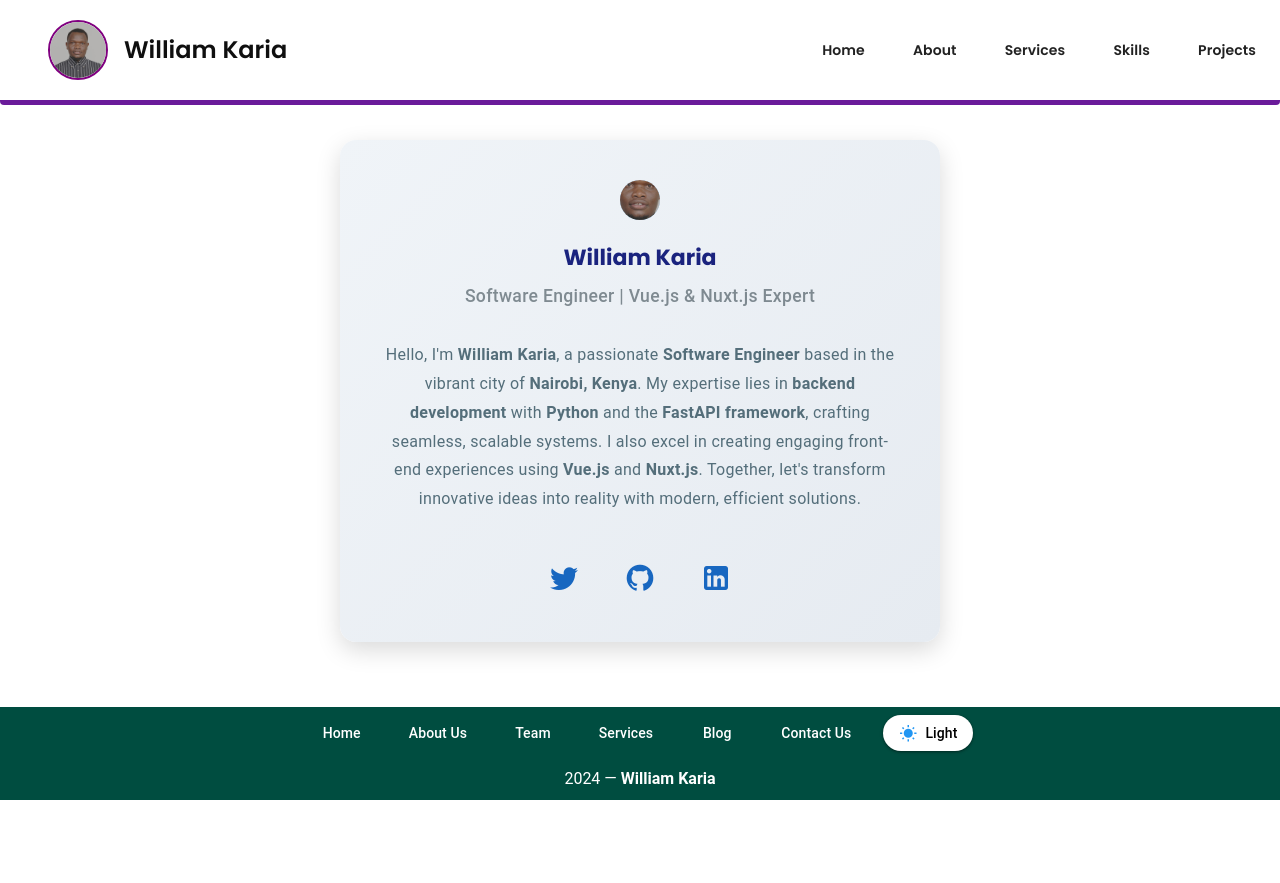
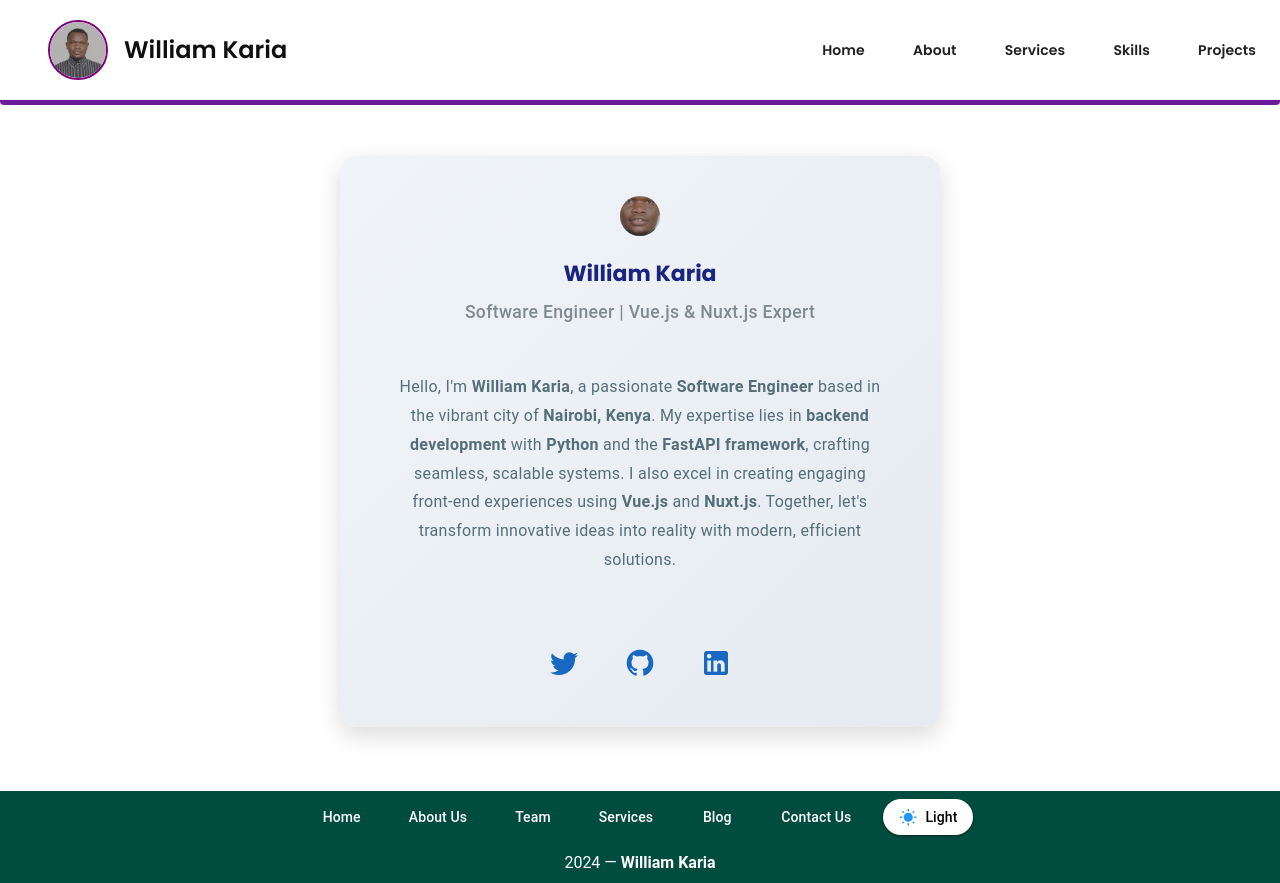
Before and after one commit to will-me-me/portifolio, a Nuxt app: page /about in a window 1280 px wide. Before the commit the page ends 800 px from the top, so only its background shows below. Built offline with nearby package versions, Linux system fonts and the light colour scheme.

Commit message:
updated the bio oon my my about page

```diff
--- a/components/whoIamCard.vue
+++ b/components/whoIamCard.vue
@@ -1,6 +1,6 @@
 <template>
   <v-card
-    class="mx-auto sleek-card pa-6 mt-6"
+    class="mx-auto sleek-card pa-6 mt-10"
     max-width="600"
     elevation="12"
     shaped
@@ -25,7 +25,7 @@
     </v-card-subtitle>
 
     <!-- Card Text -->
-    <v-card-text class="text-center text--secondary pa-4 card-text">
+    <v-card-text class="text-center text--secondary pa-8 card-text">
       Hello, I'm <strong>William Karia</strong>, a passionate
       <strong>Software Engineer</strong> based in the vibrant city of
       <strong>Nairobi, Kenya</strong>. My expertise lies in
@@ -37,7 +37,7 @@
     </v-card-text>
 
     <!-- Social Icons -->
-    <v-card-actions class="d-flex justify-center mt-4 mb-2">
+    <v-card-actions class="d-flex justify-center mt-6 mb-2">
       <v-btn icon class="social-icon" @click="redirectToX">
         <v-icon color="primary" size="32">mdi-twitter</v-icon>
       </v-btn>
```
